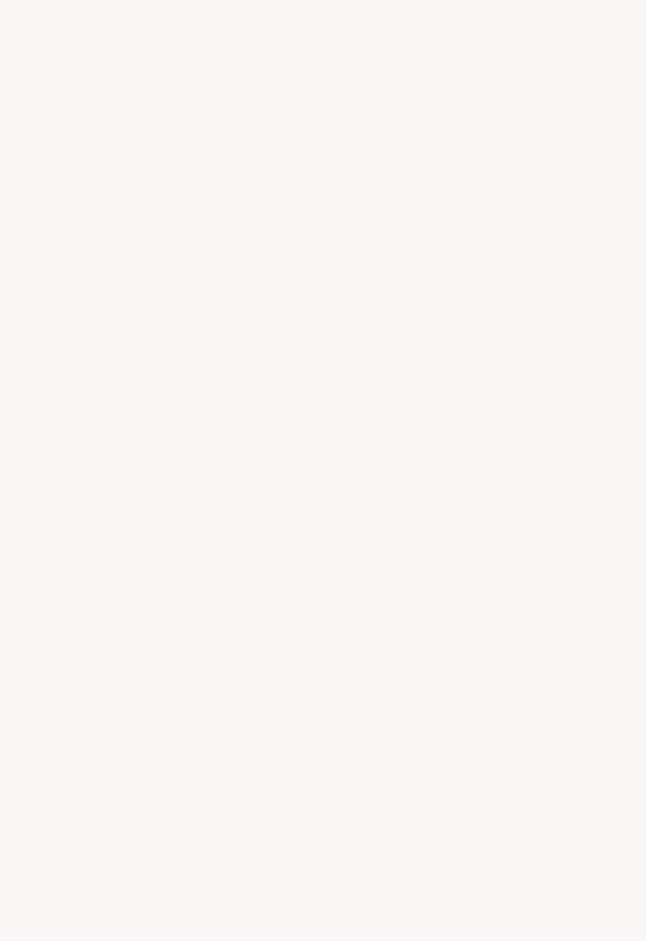
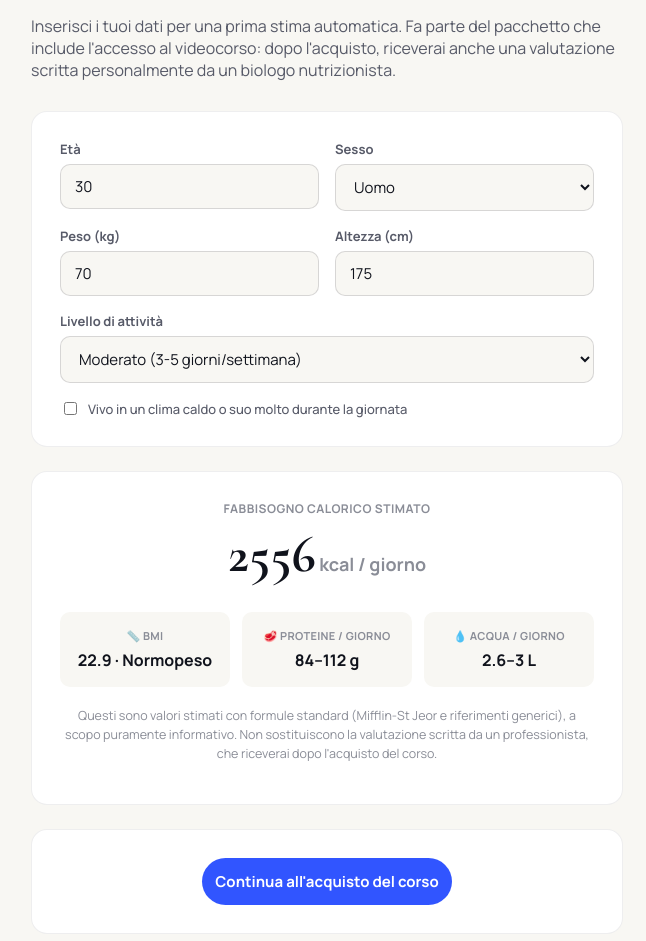
Before and after one commit to davidepalu94/gustoscopio, a React (Vite) app: page /valutazione in a window 1280 px wide. Before the commit this address had no page. Shown: the part 271-1212 px from the top of the page, without its empty margins (313-959 px from the left). Before the commit the page ends 800 px from the top, so only its background shows below. Built offline with nearby package versions, Linux system fonts and the light colour scheme.

Commit message:
Add files via upload

```diff
--- a/src/App.jsx
+++ b/src/App.jsx
@@ -5,6 +5,7 @@ import ScrollToTop from './components/ScrollToTop';
 import Home from './pages/Home';
 import Corsi from './pages/Corsi';
 import Login from './pages/Login';
+import ValutazionePage from './pages/ValutazionePage';
 import FoodPage from './pages/FoodPage';
 import RecipesPage from './pages/RecipesPage';
 import RecipePage from './pages/RecipePage';
@@ -33,6 +34,7 @@ export default function App() {
           <Route path="/" element={<Home />} />
           <Route path="/corsi" element={<Corsi />} />
           <Route path="/accedi" element={<Login />} />
+          <Route path="/valutazione" element={<ValutazionePage />} />
           <Route path="/alimenti" element={<AlimentiPage />} />
           <Route path="/alimenti/:slug" element={<FoodPage />} />
           <Route path="/ricette" element={<RecipesPage />} />
--- a/src/pages/Corsi.jsx
+++ b/src/pages/Corsi.jsx
@@ -1,7 +1,10 @@
 import { Link } from 'react-router-dom';
+import Nav from '../components/Nav';
 
 export default function Corsi() {
   return (
+    <div>
+      <Nav />
       <div className="corsi-page">
         <header className="corsi-header">
           <h1>Corsi</h1>
@@ -9,9 +12,17 @@ export default function Corsi() {
         <p className="corsi-empty">
           I primi corsi sono in preparazione. Torna presto per scoprirli.
         </p>
+        <Link to="/valutazione" className="corsi-login-link">
+          Scopri la tua valutazione dello stato nutrizionale →
+        </Link>
+        <br />
         <Link to="/accedi" className="corsi-login-link">
           Hai già un account? Accedi
         </Link>
       </div>
+      <footer className="foot">
+        Informazioni nutrizionali a scopo divulgativo. Non sostituiscono una valutazione professionale personalizzata.
+      </footer>
+    </div>
   );
 }
--- /dev/null
+++ b/src/pages/ValutazionePage.jsx
@@ -0,0 +1,134 @@
+import { useState, useMemo } from 'react';
+import { Link } from 'react-router-dom';
+import {
+  calculateBMI,
+  calculateEnergyNeeds,
+  calculateProteinRange,
+  calculateWaterNeeds,
+  ACTIVITY_LEVELS,
+} from '../calculators';
+import Nav from '../components/Nav';
+
+export default function ValutazionePage() {
+  const [age, setAge] = useState(30);
+  const [sex, setSex] = useState('M');
+  const [weightKg, setWeightKg] = useState(70);
+  const [heightCm, setHeightCm] = useState(175);
+  const [activityLevel, setActivityLevel] = useState('moderato');
+  const [hotClimate, setHotClimate] = useState(false);
+  const [submitted, setSubmitted] = useState(false);
+
+  const bmi = useMemo(
+    () => calculateBMI({ weightKg: +weightKg, heightCm: +heightCm }),
+    [weightKg, heightCm]
+  );
+  const energy = useMemo(
+    () => calculateEnergyNeeds({ age: +age, sex, weightKg: +weightKg, heightCm: +heightCm, activityLevel }),
+    [age, sex, weightKg, heightCm, activityLevel]
+  );
+  const protein = useMemo(
+    () => calculateProteinRange({ weightKg: +weightKg, activityLevel }),
+    [weightKg, activityLevel]
+  );
+  const water = useMemo(
+    () => calculateWaterNeeds({ weightKg: +weightKg, activityLevel, hotClimate }),
+    [weightKg, activityLevel, hotClimate]
+  );
+
+  return (
+    <div>
+      <Nav />
+      <div className="section" style={{ maxWidth: 640 }}>
+        <Link to="/corsi" className="breadcrumb">← Torna ai corsi</Link>
+        <div className="section-head" style={{ textAlign: 'left', marginBottom: 30 }}>
+          <h2 style={{ fontSize: 'clamp(32px, 5vw, 46px)' }}>La tua valutazione dello stato nutrizionale</h2>
+          <p style={{ marginTop: 10 }}>
+            Inserisci i tuoi dati per una prima stima automatica. Fa parte del
+            pacchetto che include l'accesso al videocorso: dopo l'acquisto,
+            riceverai anche una valutazione scritta personalmente da un
+            biologo nutrizionista.
+          </p>
+        </div>
+
+        <div className="panel-block">
+          <div className="calc-form">
+            <label className="calc-field">
+              <span>Età</span>
+              <input type="number" value={age} onChange={(e) => setAge(e.target.value)} min={14} max={100} />
+            </label>
+            <label className="calc-field">
+              <span>Sesso</span>
+              <select value={sex} onChange={(e) => setSex(e.target.value)}>
+                <option value="M">Uomo</option>
+                <option value="F">Donna</option>
+              </select>
+            </label>
+            <label className="calc-field">
+              <span>Peso (kg)</span>
+              <input type="number" value={weightKg} onChange={(e) => setWeightKg(e.target.value)} min={30} max={250} />
+            </label>
+            <label className="calc-field">
+              <span>Altezza (cm)</span>
+              <input type="number" value={heightCm} onChange={(e) => setHeightCm(e.target.value)} min={120} max={230} />
+            </label>
+            <label className="calc-field calc-field-full">
+              <span>Livello di attività</span>
+              <select value={activityLevel} onChange={(e) => setActivityLevel(e.target.value)}>
+                {ACTIVITY_LEVELS.map((a) => <option key={a.id} value={a.id}>{a.label}</option>)}
+              </select>
+            </label>
+            <label className="calc-field calc-field-full" style={{ flexDirection: 'row', alignItems: 'center', gap: 8 }}>
+              <input type="checkbox" checked={hotClimate} onChange={(e) => setHotClimate(e.target.checked)} style={{ width: 'auto' }} />
+              <span style={{ fontWeight: 500 }}>Vivo in un clima caldo o suo molto durante la giornata</span>
+            </label>
+          </div>
+        </div>
+
+        <div className="panel-block">
+          <div style={{ textAlign: 'center', marginBottom: 20 }}>
+            <div className="calc-result-label">FABBISOGNO CALORICO STIMATO</div>
+            <div className="calc-result-big">{energy.maintenance}<span> kcal / giorno</span></div>
+          </div>
+
+          <div className="calc-result-row">
+            <div className="calc-result-box">
+              <div className="calc-result-box-lbl">📏 BMI</div>
+              <div className="calc-result-box-val">{bmi.bmi} · {bmi.category}</div>
+            </div>
+            <div className="calc-result-box">
+              <div className="calc-result-box-lbl">🥩 PROTEINE / GIORNO</div>
+              <div className="calc-result-box-val">{protein.low}–{protein.high} g</div>
+            </div>
+            <div className="calc-result-box">
+              <div className="calc-result-box-lbl">💧 ACQUA / GIORNO</div>
+              <div className="calc-result-box-val">{water.lowL}–{water.highL} L</div>
+            </div>
+          </div>
+
+          <p className="calc-disclaimer">
+            Questi sono valori stimati con formule standard (Mifflin-St Jeor
+            e riferimenti generici), a scopo puramente informativo. Non
+            sostituiscono la valutazione scritta da un professionista, che
+            riceverai dopo l'acquisto del corso.
+          </p>
+        </div>
+
+        <div className="panel-block" style={{ textAlign: 'center' }}>
+          {!submitted ? (
+            <button className="login-submit" style={{ maxWidth: 320, margin: '0 auto' }} onClick={() => setSubmitted(true)}>
+              Continua all'acquisto del corso
+            </button>
+          ) : (
+            <p style={{ fontSize: 14 }}>
+              Dati salvati. Il collegamento all'acquisto del corso arriva nel
+              prossimo passo — per ora questa pagina si ferma qui.
+            </p>
+          )}
+        </div>
+      </div>
+      <footer className="foot">
+        Informazioni nutrizionali a scopo divulgativo. Non sostituiscono una valutazione professionale personalizzata.
+      </footer>
+    </div>
+  );
+}
```
Also changed, not shown: 1 other file (tests, documents, lock files or other folders). Lines whose indentation alone changed are shown as unchanged.
